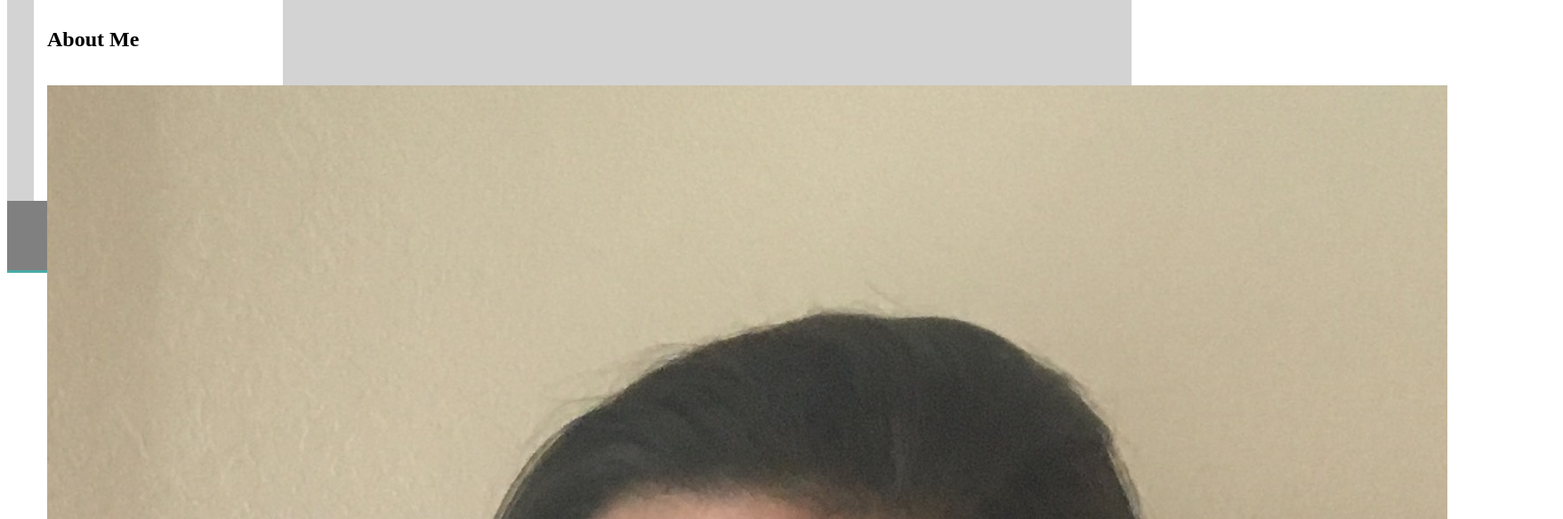
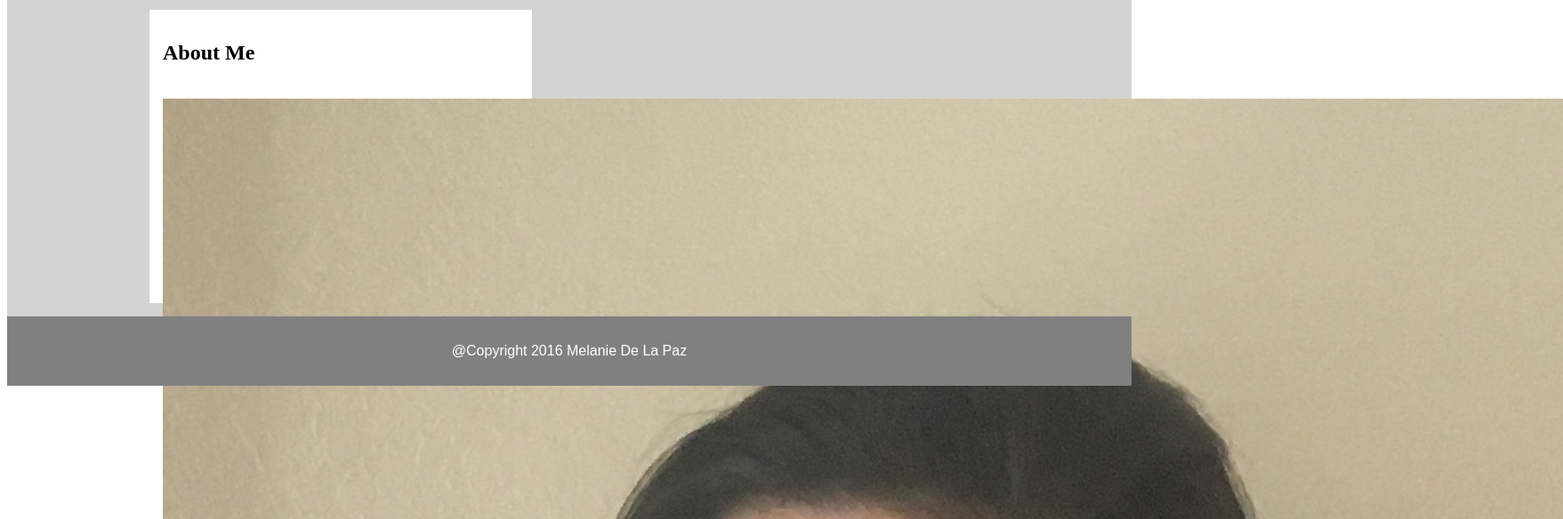
Before and after one commit to meldelapaz/Basic-Portfolio, a plain HTML site: page index.html in a window 1280 px wide. Shown: the part 88-672 px from the top of the page at 89% size, 1757 px wide, since content can reach past the window. Drawn offline with Linux system fonts and the light colour scheme; files whose address does not match are found by name.

Commit message:
added some more stuff

```diff
--- a/assets/css/style.css
+++ b/assets/css/style.css
@@ -25,6 +25,7 @@ a:hover {
 
 div {
 	position: relative;
+	height: 500px;
 	background-color: lightgrey;
 	border-bottom: solid #4aaaa5 3px;
 	width: 100%;
@@ -33,15 +34,19 @@ div {
 section {
 	position: relative;
 	left: 30px;
+	top: 15px;
 	bottom: 0;
-	width: 250px;
-	height: 200px;
+	width: 400px;
+	height: 300px;
+	margin-left: 130px;
+	margin-bottom: 30px;
 	text-align: left;
 	background-color: white;
 	padding: 15px;
 }
 
 footer {
+	position: relative;
 	padding: 30px;
 	margin: 0px;
 	color: white;
```
Also changed, not shown: index.html (+4 -4 lines).
